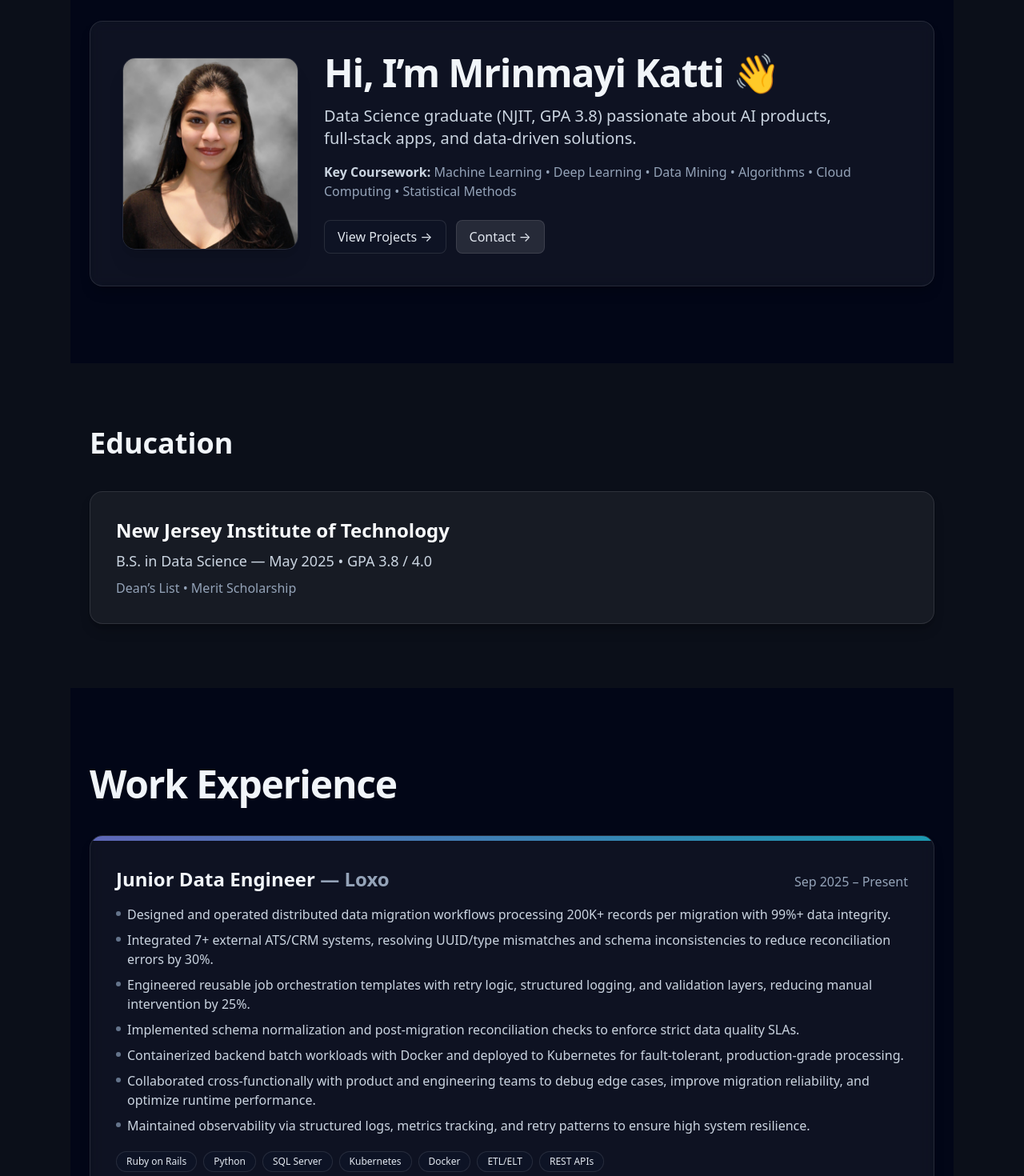
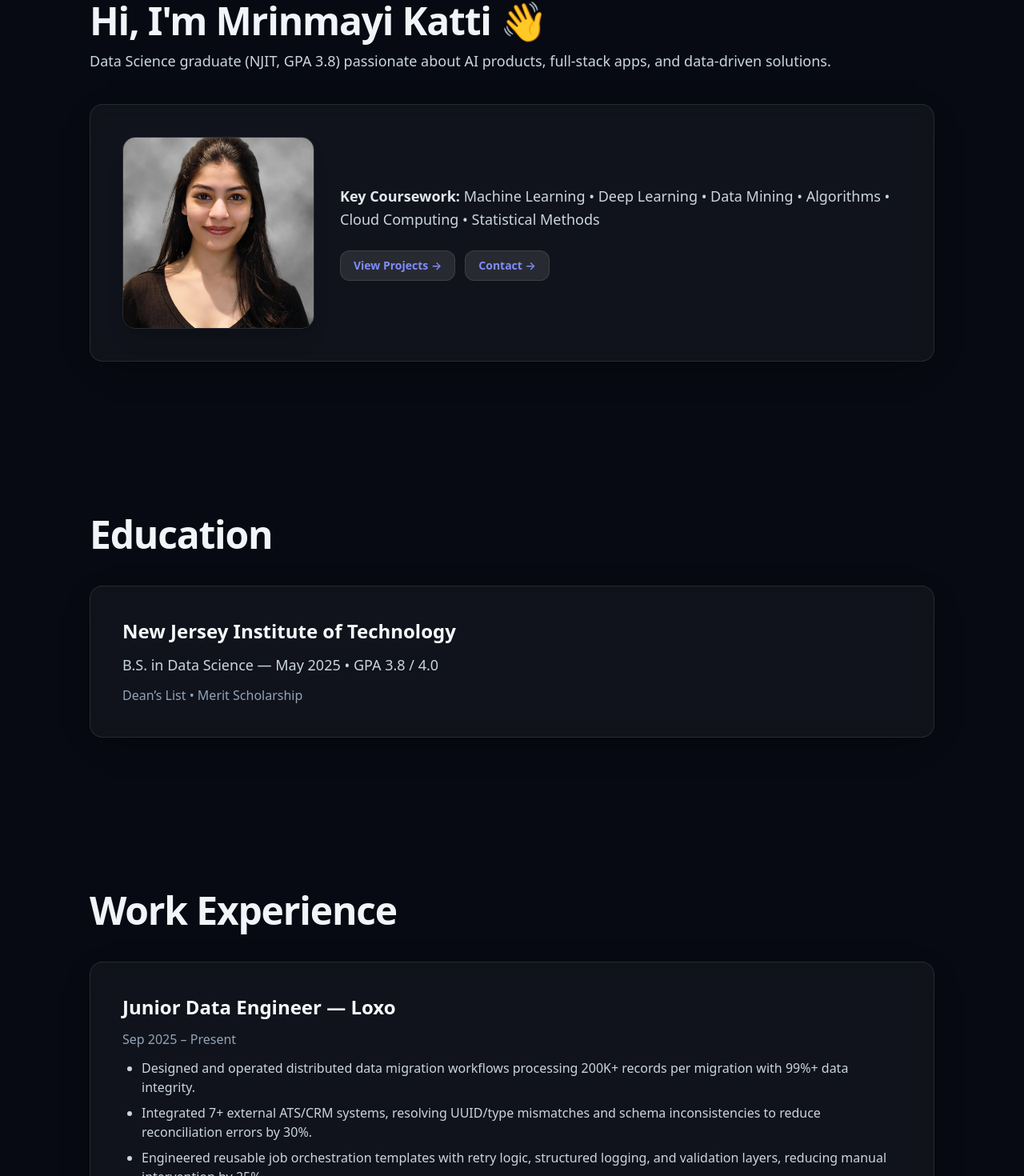
Before and after one commit to Mrinmayi03/MrinmayiKatti_Portfolio, a React (Vite) app: page / in a window 1280 px wide. Shown: the part 95-1565 px from the top of the page at 80% size. Built offline with nearby package versions, Linux system fonts and the light colour scheme.

Commit message:
Frontend updates

```diff
--- a/src/App.tsx
+++ b/src/App.tsx
@@ -1,22 +1,29 @@
-// src/App.tsx
-import Navbar from './components/Navbar';
-import Intro from './components/Intro';
-import Education from './components/Education';
-import Experience from './components/Experience';
-import Projects from './components/Projects';
-import Skills from './components/Skills';
-import Certifications from './components/Certifications';
-import Contact from './components/Contact';
+import Navbar from "./components/Navbar";
+import Intro from "./components/Intro";
+import Education from "./components/Education";
+import Experience from "./components/Experience";
+import Projects from "./components/Projects";
+import Skills from "./components/Skills";
+import Certifications from "./components/Certifications";
+import Contact from "./components/Contact";
 
-const App: React.FC = () => {
-  return (
-    <div className="min-h-screen bg-[#0B0F19] text-slate-100 relative">
-      {/* subtle neutral glows (not blue) */}
-      <div className="pointer-events-none fixed inset-0 -z-10 bg-[radial-gradient(900px_circle_at_20%_10%,rgba(255,255,255,0.06),transparent_60%)]" />
-      <div className="pointer-events-none fixed inset-0 -z-10 bg-[radial-gradient(700px_circle_at_80%_30%,rgba(148,163,184,0.08),transparent_55%)]" />
+const App: React.FC = () => (
+  <div className="min-h-screen text-slate-100 bg-[#070A12]">
+    {/* premium “tech ink” background */}
+    <div className="pointer-events-none fixed inset-0 -z-10">
+      {/* soft top glow */}
+      <div className="absolute inset-0 bg-[radial-gradient(1200px_circle_at_20%_10%,rgba(56,189,248,0.10),transparent_60%)]" />
+      {/* subtle purple glow */}
+      <div className="absolute inset-0 bg-[radial-gradient(900px_circle_at_85%_20%,rgba(168,85,247,0.08),transparent_55%)]" />
+      {/* gentle vignette */}
+      <div className="absolute inset-0 bg-[radial-gradient(1400px_circle_at_50%_120%,rgba(0,0,0,0.65),transparent_55%)]" />
+      {/* faint noise-ish layer (simple) */}
+      <div className="absolute inset-0 opacity-[0.06] [background-image:linear-gradient(to_right,rgba(255,255,255,0.06)_1px,transparent_1px),linear-gradient(to_bottom,rgba(255,255,255,0.06)_1px,transparent_1px)] [background-size:48px_48px]" />
+    </div>
 
     <Navbar />
 
+    {/* IMPORTANT: only one main */}
     <main className="mx-auto max-w-6xl px-6">
       <Intro />
       <Education />
@@ -26,8 +33,10 @@ const App: React.FC = () => {
       <Certifications />
       <Contact />
     </main>
+
+    {/* footer spacing */}
+    <div className="h-16" />
   </div>
 );
-};
 
 export default App;
--- a/src/components/Education.tsx
+++ b/src/components/Education.tsx
@@ -1,21 +1,17 @@
+import SectionShell from "./SectionShell";
+
 export default function Education() {
   return (
-    <section id="education" className="py-20 px-6 text-slate-100">
-      <h2 className="text-3xl md:text-4xl font-extrabold mb-10">Education</h2>
-
-      <div className="rounded-2xl border border-white/10 bg-white/5 p-8 shadow-lg shadow-black/20">
+    <SectionShell id="education" title="Education">
+      <div className="space-y-3">
         <h3 className="text-2xl font-semibold text-slate-50">
           New Jersey Institute of Technology
         </h3>
-
-        <p className="mt-2 text-lg text-slate-300">
+        <p className="text-lg text-slate-300">
           B.S. in Data Science — May 2025 • GPA 3.8 / 4.0
         </p>
-
-        <p className="mt-2 text-slate-400">
-          Dean’s List • Merit Scholarship
-        </p>
+        <p className="text-base text-slate-400">Dean’s List • Merit Scholarship</p>
       </div>
-    </section>
+    </SectionShell>
   );
 }
--- a/src/components/Experience.tsx
+++ b/src/components/Experience.tsx
@@ -1,85 +1,76 @@
-// src/components/Experience.tsx
+import SectionShell from "./SectionShell";
+
 export default function Experience() {
   const roles = [
     {
-      company: 'Loxo',
-      title: 'Junior Data Engineer',
-      period: 'Sep 2025 – Present',
+      company: "Loxo",
+      title: "Junior Data Engineer",
+      period: "Sep 2025 – Present",
       bullets: [
-        'Designed and operated distributed data migration workflows processing 200K+ records per migration with 99%+ data integrity.',
-        'Integrated 7+ external ATS/CRM systems, resolving UUID/type mismatches and schema inconsistencies to reduce reconciliation errors by 30%.',
-        'Engineered reusable job orchestration templates with retry logic, structured logging, and validation layers, reducing manual intervention by 25%.',
-        'Implemented schema normalization and post-migration reconciliation checks to enforce strict data quality SLAs.',
-        'Containerized backend batch workloads with Docker and deployed to Kubernetes for fault-tolerant, production-grade processing.',
-        'Collaborated cross-functionally with product and engineering teams to debug edge cases, improve migration reliability, and optimize runtime performance.',
-        'Maintained observability via structured logs, metrics tracking, and retry patterns to ensure high system resilience.',
+        "Designed and operated distributed data migration workflows processing 200K+ records per migration with 99%+ data integrity.",
+        "Integrated 7+ external ATS/CRM systems, resolving UUID/type mismatches and schema inconsistencies to reduce reconciliation errors by 30%.",
+        "Engineered reusable job orchestration templates with retry logic, structured logging, and validation layers, reducing manual intervention by 25%.",
+        "Implemented schema normalization and post-migration reconciliation checks to enforce strict data quality SLAs.",
+        "Containerized backend batch workloads with Docker and deployed to Kubernetes for fault-tolerant, production-grade processing.",
+        "Collaborated cross-functionally with product and engineering teams to debug edge cases, improve migration reliability, and optimize runtime performance.",
+        "Maintained observability via structured logs, metrics tracking, and retry patterns to ensure high system resilience.",
       ],
-      tech: ['Ruby on Rails', 'Python', 'SQL Server', 'Kubernetes', 'Docker', 'ETL/ELT', 'REST APIs'],
-      accent: 'from-indigo-400/70 to-cyan-400/70',
+      tech: [
+        "Ruby on Rails",
+        "Python",
+        "SQL Server",
+        "Kubernetes",
+        "Docker",
+        "ETL/ELT",
+        "REST APIs",
+      ],
     },
     {
-      company: 'Reliance Jio',
-      title: 'AI/ML Intern',
-      period: 'Jun 2024 – Aug 2024',
+      company: "Reliance Jio",
+      title: "AI/ML Intern",
+      period: "Jun 2024 – Aug 2024",
       bullets: [
-        'Built SQL and Python based data pipelines supporting A/B testing infrastructure, contributing to 18% retention growth.',
-        'Built real-time interactive dashboards in Python, Tableau, and GCP BigQuery, reducing analysis time by 40%.',
-        'Automated experiment metric tracking using SQL queries and batch processing scripts.',
+        "Built SQL and Python based data pipelines supporting A/B testing infrastructure, contributing to 18% retention growth.",
+        "Built real-time interactive dashboards in Python, Tableau, and GCP BigQuery, reducing analysis time by 40%.",
+        "Automated experiment metric tracking using SQL queries and batch processing scripts.",
       ],
-      accent: 'from-emerald-400/70 to-lime-400/70',
     },
     {
-      company: 'LinkQuest Global',
-      title: 'Data Analyst Intern',
-      period: 'May 2021 – Jul 2021',
+      company: "LinkQuest Global",
+      title: "Data Analyst Intern",
+      period: "May 2021 – Jul 2021",
       bullets: [
-        'Improved SQL query efficiency by 35% and doubled ETL throughput using Spark.',
-        'Automated anomaly detection with SAS, R, and MongoDB logging.',
-        'Led agile development with Git, Jira, and Docker for reproducible pipelines.',
-        'Deployed containerized data services on AWS EC2 using Docker for scalable analytics workloads.',
+        "Improved SQL query efficiency by 35% and doubled ETL throughput using Spark.",
+        "Automated anomaly detection with SAS, R, and MongoDB logging.",
+        "Led agile development with Git, Jira, and Docker for reproducible pipelines.",
+        "Deployed containerized data services on AWS EC2 using Docker for scalable analytics workloads.",
       ],
-      accent: 'from-amber-400/70 to-orange-400/70',
     },
   ];
 
   return (
-    <section id="experience" className="py-24 bg-slate-950 text-slate-100">
-      <div className="mx-auto max-w-6xl px-6">
-        <h2 className="text-4xl md:text-5xl font-extrabold mb-10 tracking-tight">
-          Work Experience
-        </h2>
+    <SectionShell id="experience" title="Work Experience">
+      <div className="space-y-12">
+        {roles.map((r) => (
+          <div key={`${r.company}-${r.title}`} className="space-y-3">
+            <h3 className="text-2xl font-semibold text-slate-50">
+              {r.title} — {r.company}
+            </h3>
 
-        <div className="space-y-8">
-          {roles.map((r) => (
-            <article
-              key={`${r.company}-${r.title}`}
-              className="overflow-hidden rounded-2xl border border-white/10 bg-white/5 shadow-lg shadow-black/20 backdrop-blur"
-            >
-              <div className={`h-1.5 w-full bg-gradient-to-r ${r.accent ?? 'from-slate-400/40 to-slate-200/20'}`} />
+            <p className="text-sm md:text-base text-slate-400">{r.period}</p>
 
-              <div className="p-6 md:p-8">
-                <div className="flex flex-col gap-2 md:flex-row md:items-baseline md:justify-between">
-                  <h3 className="text-2xl font-semibold text-slate-100">
-                    {r.title} <span className="text-slate-400">— {r.company}</span>
-                  </h3>
-                  <p className="text-slate-400">{r.period}</p>
-                </div>
-
-                <ul className="mt-4 space-y-2 text-slate-300">
+            <ul className="list-disc ml-6 text-slate-300 space-y-2">
               {r.bullets.map((b) => (
-                    <li key={b} className="flex gap-2">
-                      <span className="mt-2 h-1.5 w-1.5 shrink-0 rounded-full bg-slate-500" />
-                      <span>{b}</span>
-                    </li>
+                <li key={b}>{b}</li>
               ))}
             </ul>
 
             {r.tech && (
-                  <div className="mt-5 flex flex-wrap gap-2">
+              <div className="flex flex-wrap gap-2 pt-3">
                 {r.tech.map((t) => (
                   <span
                     key={t}
-                        className="rounded-full border border-white/10 bg-slate-900/50 px-3 py-1 text-xs text-slate-200"
+                    className="rounded-lg border border-white/10 bg-white/5 px-2.5 py-1 text-xs text-slate-200"
                   >
                     {t}
                   </span>
@@ -87,10 +78,8 @@ export default function Experience() {
               </div>
             )}
           </div>
-            </article>
         ))}
       </div>
-      </div>
-    </section>
+    </SectionShell>
   );
 }
--- a/src/components/Intro.tsx
+++ b/src/components/Intro.tsx
@@ -1,51 +1,44 @@
-// src/components/Intro.tsx
-import portrait from '../assets/portrait.jpg';
+import portrait from "../assets/portrait.jpg";
+import SectionShell from "./SectionShell";
 
 export default function Intro() {
   return (
-    <section id="intro" className="pt-16 pb-24 bg-slate-950 text-slate-100">
-      <div className="mx-auto max-w-6xl px-6">
-        <div className="rounded-2xl border border-white/10 bg-white/5 p-6 md:p-10 shadow-lg shadow-black/20 backdrop-blur">
-          <div className="grid gap-8 md:grid-cols-[220px_1fr] md:items-center">
+    <SectionShell
+      id="intro"
+      title="Hi, I'm Mrinmayi Katti 👋"
+      subtitle="Data Science graduate (NJIT, GPA 3.8) passionate about AI products, full-stack apps, and data-driven solutions."
+      className="pt-10"
+    >
+      <div className="grid gap-8 md:grid-cols-[240px_1fr] md:items-center">
         <img
           src={portrait}
           alt="Mrinmayi portrait"
-              className="h-56 w-56 md:h-60 md:w-60 object-cover rounded-2xl border border-white/10 shadow-xl"
+          className="w-60 h-60 object-cover rounded-2xl shadow-xl border border-white/10"
         />
 
         <div>
-              <h1 className="text-4xl md:text-5xl font-extrabold tracking-tight">
-                Hi, I’m Mrinmayi Katti <span aria-hidden>👋</span>
-              </h1>
-
-              <p className="mt-4 max-w-2xl text-lg md:text-xl text-slate-300">
-                Data Science graduate (NJIT, GPA 3.8) passionate about AI products,
-                full-stack apps, and data-driven solutions.
-              </p>
-
-              <p className="mt-4 text-slate-400">
-                <span className="font-semibold text-slate-300">Key Coursework:</span>{' '}
-                Machine Learning • Deep Learning • Data Mining • Algorithms • Cloud Computing • Statistical Methods
+          <p className="text-slate-300 text-lg leading-relaxed">
+            <span className="font-semibold text-slate-200">Key Coursework:</span>{" "}
+            Machine Learning • Deep Learning • Data Mining • Algorithms • Cloud
+            Computing • Statistical Methods
           </p>
 
           <div className="mt-6 flex flex-wrap gap-3">
             <a
               href="#projects"
-                  className="inline-flex items-center rounded-lg border border-white/10 bg-slate-900/40 px-4 py-2 text-slate-200 hover:border-white/20 hover:bg-slate-900/60"
+              className="inline-flex items-center gap-2 rounded-xl bg-white/10 hover:bg-white/15 border border-white/10 px-4 py-2 text-sm font-semibold transition"
             >
               View Projects →
             </a>
             <a
               href="#contact"
-                  className="inline-flex items-center rounded-lg border border-white/10 bg-white/10 px-4 py-2 text-slate-200 hover:border-white/20 hover:bg-white/15"
+              className="inline-flex items-center gap-2 rounded-xl bg-white/10 hover:bg-white/15 border border-white/10 px-4 py-2 text-sm font-semibold transition"
             >
               Contact →
             </a>
           </div>
         </div>
       </div>
-        </div>
-      </div>
-    </section>
+    </SectionShell>
   );
 }
--- /dev/null
+++ b/src/components/SectionShell.tsx
@@ -0,0 +1,36 @@
+// src/components/SectionShell.tsx
+import React from "react";
+
+type Props = {
+  id: string;
+  title: string;
+  subtitle?: string;
+  children: React.ReactNode;
+  className?: string;
+};
+
+export default function SectionShell({
+  id,
+  title,
+  subtitle,
+  children,
+  className = "",
+}: Props) {
+  return (
+    <section id={id} className={`py-24 ${className}`}>
+      <div className="mx-auto max-w-6xl px-6">
+        <h2 className="text-4xl md:text-5xl font-extrabold tracking-tight text-slate-100">
+          {title}
+        </h2>
+
+        {subtitle && (
+          <p className="mt-3 text-base md:text-lg text-slate-300">{subtitle}</p>
+        )}
+
+        <div className="mt-10 rounded-2xl border border-white/10 bg-white/[0.04] p-7 md:p-10 shadow-[0_10px_40px_-20px_rgba(0,0,0,0.8)] backdrop-blur">
+          {children}
+        </div>
+      </div>
+    </section>
+  );
+}
--- a/src/components/Skills.tsx
+++ b/src/components/Skills.tsx
@@ -1,76 +1,35 @@
-// src/components/Skills.tsx
+import SectionShell from "./SectionShell";
+
 export default function Skills() {
   const skillGroups = [
-    {
-      title: 'Languages & Programming',
-      skills: ['Python', 'JavaScript/TypeScript', 'SQL', 'R', 'SAS'],
-      accent: 'from-indigo-400/70 to-cyan-400/70',
-    },
-    {
-      title: 'Web & Software Development',
-      skills: ['React', 'FastAPI', 'Node.js', 'RESTful APIs', 'Tailwind CSS'],
-      accent: 'from-emerald-400/70 to-lime-400/70',
-    },
-    {
-      title: 'Data Science & ML',
-      skills: [
-        'TensorFlow',
-        'scikit-learn',
-        'pandas',
-        'NumPy',
-        'Streamlit',
-        'Seaborn',
-        'Jupyter Notebooks',
-        'Feature Engineering',
-      ],
-      accent: 'from-fuchsia-400/70 to-indigo-400/70',
-    },
-    {
-      title: 'Cloud, DevOps & Deployment',
-      skills: ['Docker', 'AWS (S3, RDS)', 'Render', 'Netlify', 'Git', 'CI/CD'],
-      accent: 'from-amber-400/70 to-orange-400/70',
-    },
-    {
-      title: 'APIs & Tools',
-      skills: ['Whisper', 'ElevenLabs', 'OpenAI API', 'PostgreSQL', 'MongoDB'],
-      accent: 'from-sky-400/70 to-blue-400/70',
-    },
+    { title: "Languages & Programming", skills: ["Python", "JavaScript/TypeScript", "SQL", "R", "SAS"] },
+    { title: "Web & Software Development", skills: ["React", "FastAPI", "Node.js", "RESTful APIs", "Tailwind CSS"] },
+    { title: "Data Science & ML", skills: ["TensorFlow", "scikit-learn", "pandas", "NumPy", "Streamlit", "Seaborn", "Jupyter Notebooks", "Feature Engineering"] },
+    { title: "Cloud, DevOps & Deployment", skills: ["Docker", "AWS (S3, RDS)", "Render", "Netlify", "Git", "CI/CD"] },
+    { title: "APIs & Tools", skills: ["Whisper", "ElevenLabs", "OpenAI API", "PostgreSQL", "MongoDB"] },
   ];
 
   return (
-    <section id="skills" className="py-24 bg-slate-950 text-slate-100">
-      <div className="mx-auto max-w-6xl px-6">
-        <h2 className="text-4xl md:text-5xl font-extrabold mb-10 tracking-tight">
-          Tech Skills
-        </h2>
-
-        <div className="grid gap-6 md:grid-cols-2">
+    <SectionShell id="skills" title="Tech Skills">
+      <div className="grid gap-10">
         {skillGroups.map((group) => (
-            <div
-              key={group.title}
-              className="overflow-hidden rounded-2xl border border-white/10 bg-white/5 shadow-lg shadow-black/20 backdrop-blur"
-            >
-              <div className={`h-1.5 w-full bg-gradient-to-r ${group.accent}`} />
-              <div className="p-6">
-                <h3 className="text-lg font-semibold text-slate-100">
+          <div key={group.title}>
+            <h3 className="text-lg md:text-xl font-semibold mb-3 text-slate-100/90">
               {group.title}
             </h3>
-
-                <div className="mt-4 flex flex-wrap gap-2">
+            <div className="flex flex-wrap gap-3">
               {group.skills.map((s) => (
                 <span
                   key={s}
-                      className="rounded-full border border-white/10 bg-slate-900/50 px-3 py-1 text-xs md:text-sm text-slate-200"
+                  className="rounded-xl border border-white/10 bg-white/5 px-3 py-1.5 text-sm text-slate-200"
                 >
                   {s}
                 </span>
               ))}
             </div>
           </div>
-            </div>
         ))}
       </div>
-      </div>
-    </section>
+    </SectionShell>
   );
 }
```
Also changed, not shown: src/components/Certifications.tsx (+10 -20 lines), src/components/Contact.tsx (+27 -34 lines), src/components/Projects.tsx (+62 -61 lines). Lines whose indentation alone changed are shown as unchanged.
